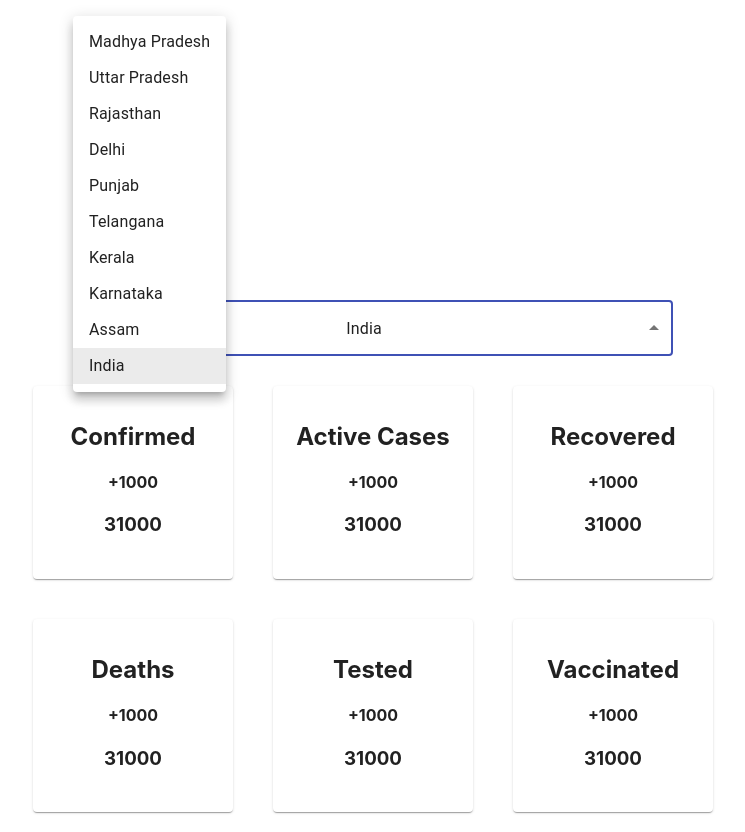
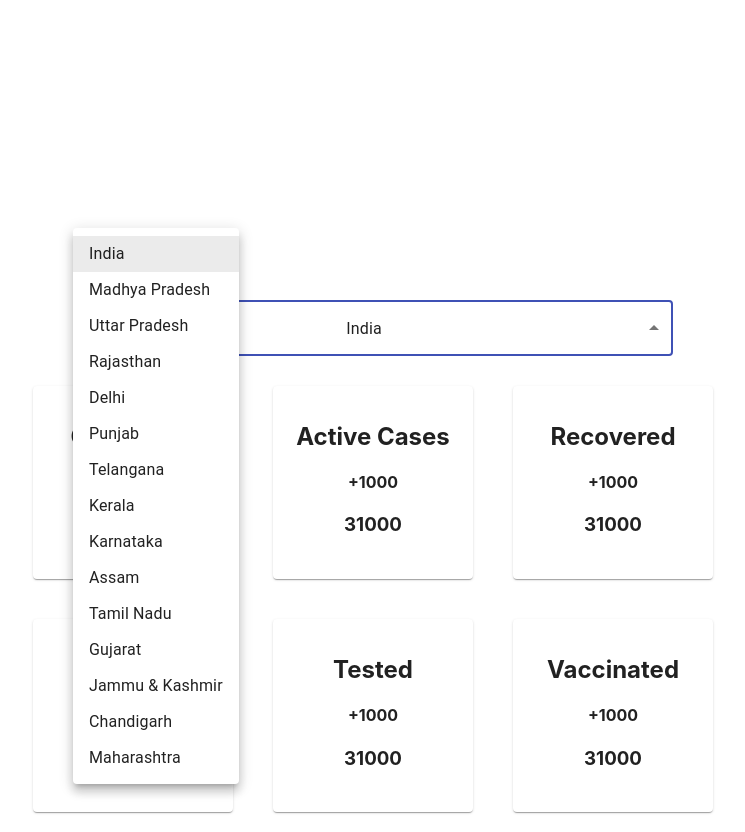
Before and after one commit to shreyanshxyz/react-hook-trials, a React (Create React App) app: page / in a window 1280 px wide. Both pictures are taken after a click on the button "India". Shown: the whole page, without its empty margins (267-1012 px from the left). Built offline with nearby package versions, Linux system fonts and the light colour scheme.

Commit message:
components improved

```diff
--- a/src/MaterialUI.jsx
+++ b/src/MaterialUI.jsx
@@ -9,6 +9,14 @@ function MaterialUI(props) {
       <div className="card__container1">
         <Card className="material__card">
           <CardContent>
+            <h2>Confirmed</h2>
+            <h4>+1000</h4>
+            <h3>31000</h3>
+          </CardContent>
+        </Card>
+
+        <Card className="material__card">
+          <CardContent>
             <h2>Active Cases</h2>
             <h4>+1000</h4>
             <h3>31000</h3>
@@ -17,14 +25,8 @@ function MaterialUI(props) {
 
         <Card className="material__card">
           <CardContent>
-            <h2>Active Cases</h2>
-            <h3>31000</h3>
-          </CardContent>
-        </Card>
-
-        <Card className="material__card">
-          <CardContent>
-            <h2>Active Cases</h2>
+            <h2>Recovered</h2>
+            <h4>+1000</h4>
             <h3>31000</h3>
           </CardContent>
         </Card>
@@ -33,21 +35,24 @@ function MaterialUI(props) {
       <div className="card__container2">
         <Card className="material__card">
           <CardContent>
-            <h2>Active Cases</h2>
+            <h2>Deaths</h2>
+            <h4>+1000</h4>
             <h3>31000</h3>
           </CardContent>
         </Card>
 
         <Card className="material__card">
           <CardContent>
-            <h2>Active Cases</h2>
+            <h2>Tested</h2>
+            <h4>+1000</h4>
             <h3>31000</h3>
           </CardContent>
         </Card>
 
         <Card className="material__card">
           <CardContent>
-            <h2>Active Cases</h2>
+            <h2>Vaccinated</h2>
+            <h4>+1000</h4>
             <h3>31000</h3>
           </CardContent>
         </Card>
--- a/src/Mui.jsx
+++ b/src/Mui.jsx
@@ -1,6 +1,7 @@
 import React from "react";
+import MaterialUI from "./MaterialUI";
 import "./Mui.css";
-import { Card, CardContent, Select, MenuItem } from "@material-ui/core";
+import { Select, MenuItem } from "@material-ui/core";
 
 function Mui() {
   return (
@@ -12,6 +13,7 @@ function Mui() {
           variant="outlined"
           autoWidth={true}
         >
+          <MenuItem value={0}>India</MenuItem>
           <MenuItem value={1}>Madhya Pradesh</MenuItem>
           <MenuItem value={2}>Uttar Pradesh</MenuItem>
           <MenuItem value={3}>Rajasthan</MenuItem>
@@ -21,61 +23,15 @@ function Mui() {
           <MenuItem value={7}>Kerala</MenuItem>
           <MenuItem value={8}>Karnataka</MenuItem>
           <MenuItem value={9}>Assam</MenuItem>
-          <MenuItem value={0}>India</MenuItem>
+          <MenuItem value={10}>Tamil Nadu</MenuItem>
+          <MenuItem value={11}>Gujarat</MenuItem>
+          <MenuItem value={12}>Jammu & Kashmir</MenuItem>
+          <MenuItem value={13}>Chandigarh</MenuItem>
+          <MenuItem value={14}>Maharashtra</MenuItem>
         </Select>
       </div>
 
-      <div className="card__container1">
-        <Card className="material__card">
-          <CardContent>
-            <h2>Confirmed</h2>
-            <h4>+1000</h4>
-            <h3>31000</h3>
-          </CardContent>
-        </Card>
-
-        <Card className="material__card">
-          <CardContent>
-            <h2>Active Cases</h2>
-            <h4>+1000</h4>
-            <h3>31000</h3>
-          </CardContent>
-        </Card>
-
-        <Card className="material__card">
-          <CardContent>
-            <h2>Recovered</h2>
-            <h4>+1000</h4>
-            <h3>31000</h3>
-          </CardContent>
-        </Card>
-      </div>
-
-      <div className="card__container2">
-        <Card className="material__card">
-          <CardContent>
-            <h2>Deaths</h2>
-            <h4>+1000</h4>
-            <h3>31000</h3>
-          </CardContent>
-        </Card>
-
-        <Card className="material__card">
-          <CardContent>
-            <h2>Tested</h2>
-            <h4>+1000</h4>
-            <h3>31000</h3>
-          </CardContent>
-        </Card>
-
-        <Card className="material__card">
-          <CardContent>
-            <h2>Vaccinated</h2>
-            <h4>+1000</h4>
-            <h3>31000</h3>
-          </CardContent>
-        </Card>
-      </div>
+      <MaterialUI />
     </div>
   );
 }
```
